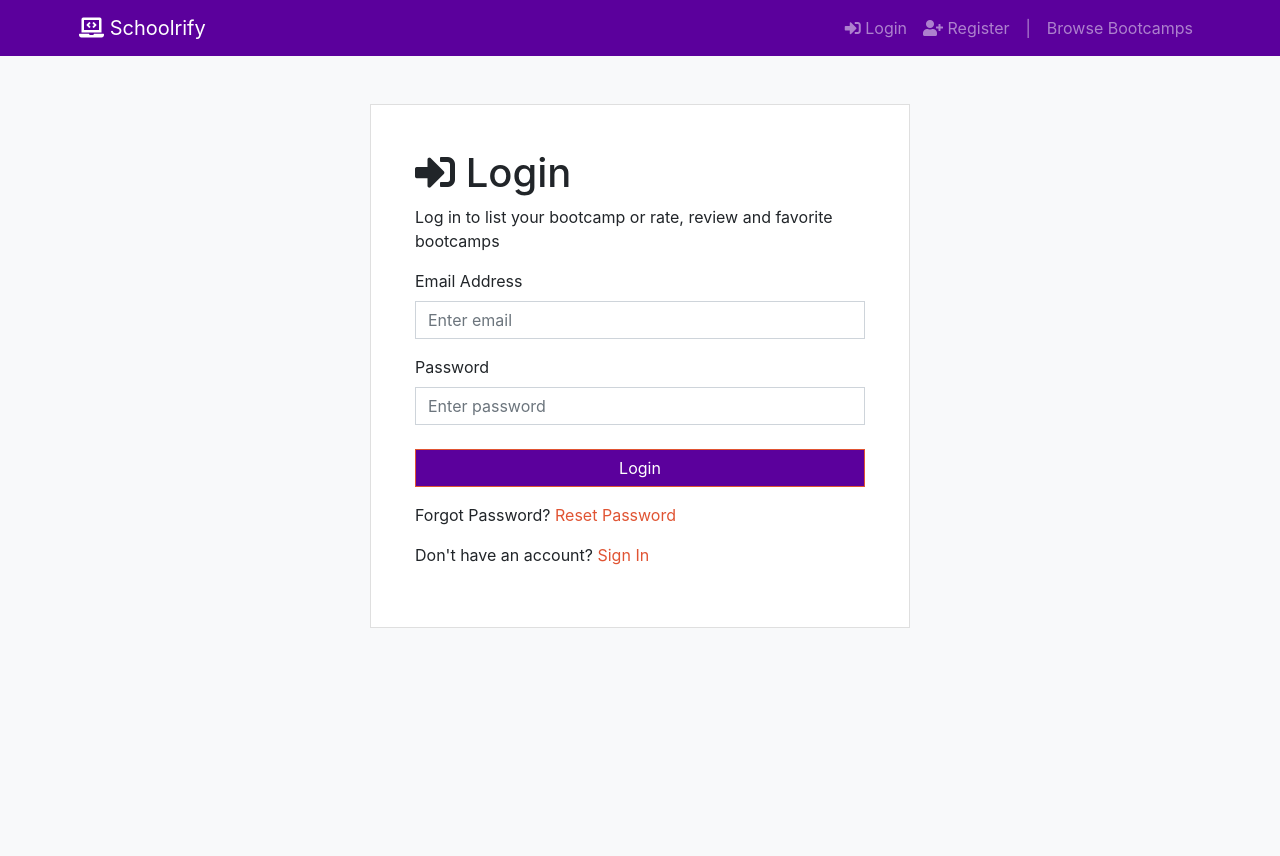
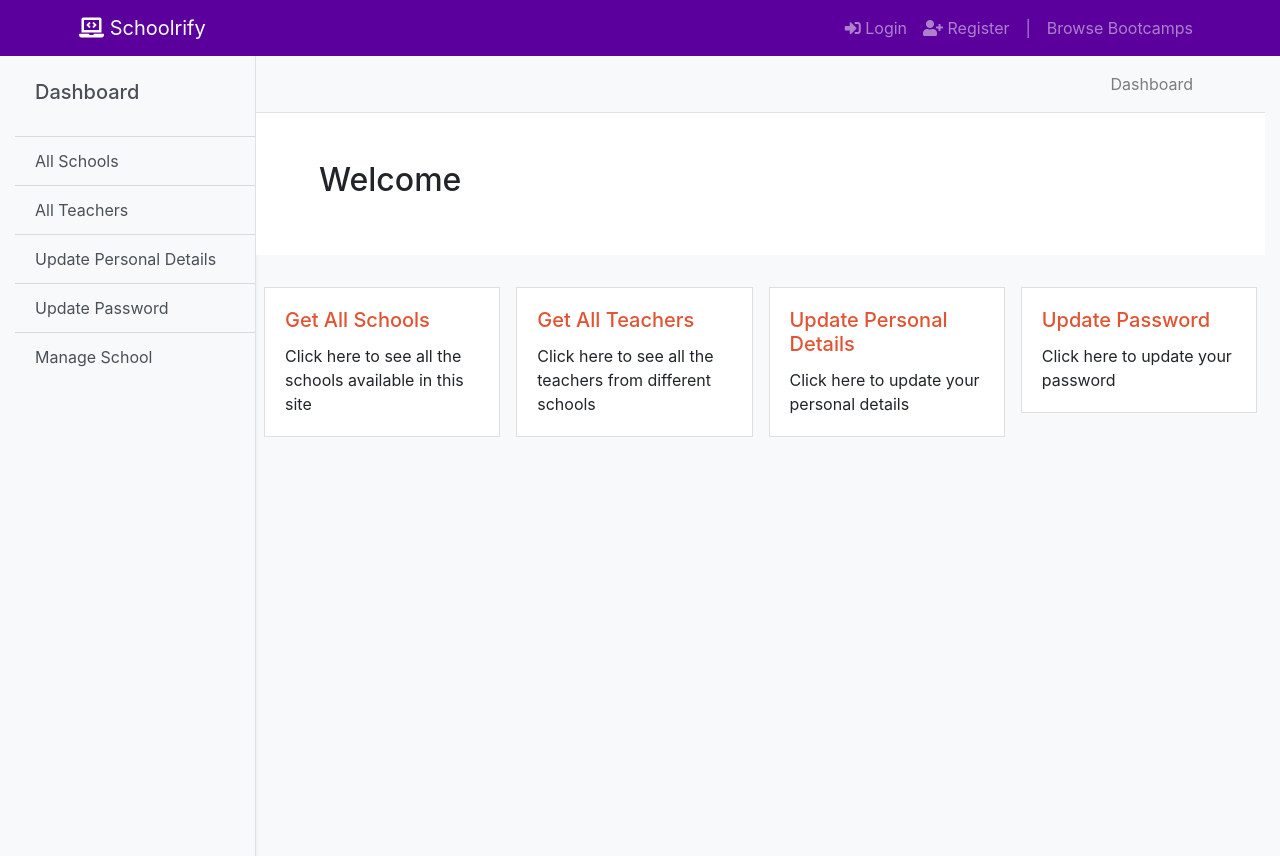
Before and after one commit to Rituraj26/SchoolReview, a React (Create React App) app in the folder client/: page /dashboard/main in a window 1280 px wide. Before the commit this address led to /auth/login. Before the commit the page ends 800 px from the top, so only its background shows below. Built offline with nearby package versions, Linux system fonts and the light colour scheme; no server answers.

Commit message:
designed main dashboard page

```diff
--- a/client/src/actions/schools.js
+++ b/client/src/actions/schools.js
@@ -231,8 +231,6 @@ export const editSchool = (formData, schoolId, history) => async (dispatch) => {
     const {
         schoolName,
         description,
-        photoName,
-        photoPath,
         address,
         email,
         website,
@@ -250,10 +248,6 @@ export const editSchool = (formData, schoolId, history) => async (dispatch) => {
     const body = JSON.stringify({
         schoolName,
         description,
-        schoolPhoto: {
-            photoName,
-            photoPath,
-        },
         address,
         contactUs: {
             email,
--- a/client/src/components/Layout/Landing.js
+++ b/client/src/components/Layout/Landing.js
@@ -3,11 +3,11 @@ import SchoolByRadius from '../schools/SchoolByRadius';
 
 const Landing = () => {
     return (
-        <section class="showcase">
-            <div class="dark-overlay">
-                <div class="showcase-inner container">
-                    <h1 class="display-4 mt-5">Find a School</h1>
-                    <p class="lead my-3">
+        <section className="showcase">
+            <div className="dark-overlay">
+                <div className="showcase-inner container">
+                    <h1 className="display-4 mt-5">Find a School</h1>
+                    <p className="lead my-3">
                         Find, rate and read reviews on Scholrify
                     </p>
                     <SchoolByRadius />
--- a/client/src/components/Layout/Navbar.js
+++ b/client/src/components/Layout/Navbar.js
@@ -20,7 +20,7 @@ const Navbar = ({ auth: { isAuthenticated, loading }, logout }) => {
             </li>
 
             <li className="nav-item">
-                <Link className="nav-link" to="/dashboard">
+                <Link className="nav-link" to="/dashboard/main">
                     Dashboard
                 </Link>
             </li>
--- a/client/src/components/auth/Login.js
+++ b/client/src/components/auth/Login.js
@@ -26,7 +26,7 @@ const Login = ({ login, isAuthenticated }) => {
     };
 
     if (isAuthenticated) {
-        return <Redirect to="/dashboard" />;
+        return <Redirect to="/dashboard/main" />;
     }
 
     return (
--- a/client/src/components/auth/Register.js
+++ b/client/src/components/auth/Register.js
@@ -28,7 +28,7 @@ const Register = ({ register, isAuthenticated }) => {
     };
 
     if (isAuthenticated) {
-        return <Redirect to="/dashboard" />;
+        return <Redirect to="/dashboard/main" />;
     }
 
     return (
--- a/client/src/components/dashboard/Dashboard.js
+++ b/client/src/components/dashboard/Dashboard.js
@@ -1,12 +1,10 @@
 import React, { useEffect } from 'react';
-import PropTypes from 'prop-types';
 import { Route } from 'react-router-dom';
-import { connect } from 'react-redux';
-import { getSchools } from '../../actions/schools';
 
 // Importing Components
 import Sidebar from './Sidebar';
 import Navbar from './Navbar';
+import DashboardBody from './DashboardBody';
 import AllSchools from './allSchools/AllSchools';
 import AllTeachers from './allTeachers/AllTeachers';
 import UpdatePersonalDetails from './updatePersonalDetails/UpdatePersonalDetails';
@@ -18,11 +16,7 @@ import ManageTeachers from './manageTeachers/ManageTeachers';
 import AddTeacher from './manageTeachers/AddTeacher';
 import EditTeacher from './manageTeachers/EditTeacher';
 
-const Dashboard = ({ getSchools }) => {
-    useEffect(() => {
-        getSchools(1);
-    }, [getSchools]);
-
+const Dashboard = () => {
     return (
         <div className="d-flex" id="wrapper">
             <Sidebar />
@@ -30,6 +24,7 @@ const Dashboard = ({ getSchools }) => {
             <div id="page-content-wrapper">
                 <Navbar />
 
+                <Route path="/dashboard/main" component={DashboardBody} />
                 <Route path="/dashboard/allschools" component={AllSchools} />
                 <Route path="/dashboard/allteachers" component={AllTeachers} />
                 <Route
@@ -62,8 +57,4 @@ const Dashboard = ({ getSchools }) => {
     );
 };
 
-Dashboard.propTypes = {
-    getSchools: PropTypes.func.isRequired,
-};
-
-export default connect(null, { getSchools })(Dashboard);
+export default Dashboard;
--- /dev/null
+++ b/client/src/components/dashboard/DashboardBody.js
@@ -0,0 +1,92 @@
+import React, { useEffect } from 'react';
+import PropTypes from 'prop-types';
+import { connect } from 'react-redux';
+import { Link } from 'react-router-dom';
+import { getSchools } from '../../actions/schools';
+
+const DashboardBody = ({ getSchools, user }) => {
+    useEffect(() => {
+        getSchools(1);
+    }, [getSchools]);
+
+    return (
+        <div className="container-fluid">
+            <div className="row bg-white p-5">
+                <div className="col-sm-12 col-md-12 well" id="content">
+                    <h2>Welcome {user ? user.name : ''}</h2>
+                </div>
+            </div>
+
+            <div class="row my-4">
+                <div class="col-sm-3 p-2">
+                    <div class="card">
+                        <div class="card-body">
+                            <Link to="/dashboard/allSchools">
+                                <h5 class="card-title">Get All Schools</h5>
+                            </Link>
+                            <p class="card-text">
+                                Click here to see all the schools available in
+                                this site
+                            </p>
+                        </div>
+                    </div>
+                </div>
+
+                <div class="col-sm-3 p-2">
+                    <div class="card">
+                        <div class="card-body">
+                            <Link to="/dashboard/allTeachers">
+                                <h5 class="card-title">Get All Teachers</h5>
+                            </Link>
+                            <p class="card-text">
+                                Click here to see all the teachers from
+                                different schools
+                            </p>
+                        </div>
+                    </div>
+                </div>
+
+                <div class="col-sm-3 p-2">
+                    <div class="card">
+                        <div class="card-body">
+                            <Link to="/dashboard/updatePersonalDetails">
+                                <h5 class="card-title">
+                                    Update Personal Details
+                                </h5>
+                            </Link>
+                            <p class="card-text">
+                                Click here to update your personal details
+                            </p>
+                        </div>
+                    </div>
+                </div>
+
+                <div class="col-sm-3 p-2">
+                    <div class="card">
+                        <div class="card-body">
+                            <Link to="/dashboard/updatePassword">
+                                <h5 class="card-title">Update Password</h5>
+                            </Link>
+                            <p class="card-text">
+                                Click here to update your password
+                            </p>
+                        </div>
+                    </div>
+                </div>
+            </div>
+        </div>
+    );
+};
+
+DashboardBody.propTypes = {
+    getSchools: PropTypes.func.isRequired,
+    user: PropTypes.object.isRequired,
+};
+
+const mapStateToProps = (state) => {
+    return {
+        user: state.auth.user,
+    };
+};
+
+export default connect(mapStateToProps, { getSchools })(DashboardBody);
--- a/client/src/components/dashboard/Navbar.js
+++ b/client/src/components/dashboard/Navbar.js
@@ -10,7 +10,7 @@ const Navbar = () => {
             >
                 <ul className="navbar-nav ml-auto mt-2 mt-lg-0">
                     <li className="nav-item mr-5">
-                        <Link className="nav-link" to="/dashboard">
+                        <Link className="nav-link" to="/dashboard/main">
                             Dashboard <span className="sr-only">(current)</span>
                         </Link>
                     </li>
--- a/client/src/components/dashboard/Sidebar.js
+++ b/client/src/components/dashboard/Sidebar.js
@@ -4,8 +4,13 @@ import { Link } from 'react-router-dom';
 const Sidebar = () => {
     return (
         <div className="bg-light border-right shadow-sm " id="sidebar-wrapper">
-            <div className="sidebar-heading">Dashboard</div>
             <div className="list-group list-group-flush">
+                <Link
+                    to="/dashboard/main"
+                    className="list-group-item list-group-item-action bg-light py-4"
+                >
+                    <h5>Dashboard</h5>
+                </Link>
                 <Link
                     to="/dashboard/allschools"
                     className="list-group-item list-group-item-action bg-light"
--- a/client/src/components/routing/Routes.js
+++ b/client/src/components/routing/Routes.js
@@ -41,7 +41,7 @@ const Routes = () => {
                     path="/schools/:schoolId/reviews"
                     component={Reviews}
                 />
-                <PrivateRoutes path="/dashboard" component={Dashboard} />
+                <Route path="/dashboard" component={Dashboard} />
             </Switch>
         </section>
     );
--- a/client/src/components/school/SchoolDetails.js
+++ b/client/src/components/school/SchoolDetails.js
@@ -70,13 +70,14 @@ const SchoolDetails = ({ getSchool, school }) => {
                     >
                         <i className="fas fa-pencil-alt"></i> Write a Review
                     </Link>
-                    <Link
-                        to={school.contactUs.website}
+                    <a
+                        href={school.contactUs.website}
+                        rel="noopener noreferrer"
                         target="_blank"
                         className="btn btn-secondary btn-block my-3"
                     >
                         <i className="fas fa-globe"></i> Visit Website
-                    </Link>
+                    </a>
                 </div>
             </div>
 
--- a/client/src/resources/css/App.css
+++ b/client/src/resources/css/App.css
@@ -19,6 +19,10 @@
 .bg-primary,
 .btn-primary {
     background-color: rgb(91, 0, 156) !important;
+}
+
+.w-23 {
+    width: 22%;
 }
 
 /* Landing Page */
```
